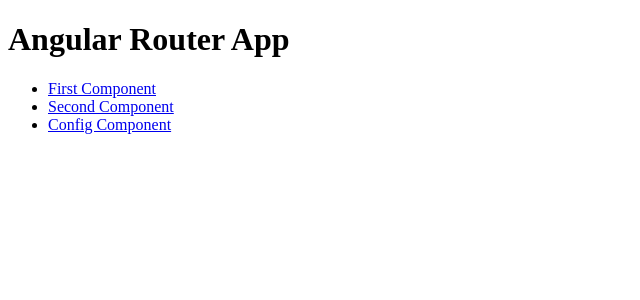
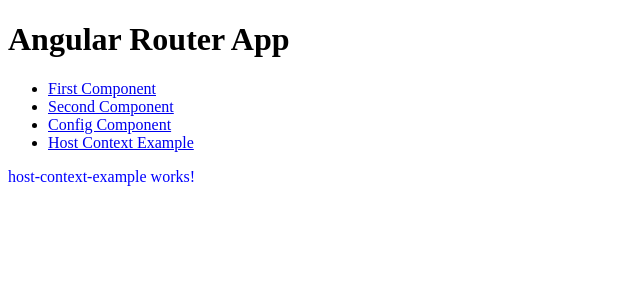
Before and after one commit to ht89/angular-basics-demo, an Angular app: page /host-context in a window 1280 px wide. Before the commit this address led to /. Shown: the top 300 px of the page, without its empty margins (0-640 px from the left). Built offline with nearby package versions, Linux system fonts and the light colour scheme.

Commit message:
feat: demo :host-context()

```diff
--- a/src/app/app-routing.module.ts
+++ b/src/app/app-routing.module.ts
@@ -2,6 +2,7 @@
 import { RouterModule, Routes } from '@angular/router';
 import { ConfigComponent } from './config/config.component';
 import { FirstComponent } from './first/first.component';
+import { HostContextExampleComponent } from './host-context-example/host-context-example.component';
 import { ChildComponent } from './second/child/child.component';
 import { SecondComponent } from './second/second.component';
 
@@ -13,6 +14,7 @@
     children: [{ path: ':id', component: ChildComponent }],
   },
   { path: 'config', component: ConfigComponent },
+  { path: 'host-context', component: HostContextExampleComponent },
   { path: '', redirectTo: '/first-component', pathMatch: 'full' }, // redirect to `first-component`
 ];
 
--- a/src/app/app.component.html
+++ b/src/app/app.component.html
@@ -28,6 +28,15 @@
         >Config Component</a
       >
     </li>
+
+    <li>
+      <a
+        routerLink="/host-context"
+        routerLinkActive="active"
+        ariaCurrentWhenActive="page"
+        >Host Context Example</a
+      >
+    </li>
   </ul>
 </nav>
 <!-- The routed views render in the <router-outlet>-->
--- a/src/app/app.module.ts
+++ b/src/app/app.module.ts
@@ -9,6 +9,7 @@
 import { ChildComponent } from './second/child/child.component';
 import { ConfigComponent } from './config/config.component';
 import { ConfigWithAsyncPipeComponent } from './config-with-async-pipe/config-with-async-pipe.component';
+import { HostContextExampleComponent } from './host-context-example/host-context-example.component';
 
 @NgModule({
   declarations: [
@@ -18,6 +19,7 @@
     ChildComponent,
     ConfigComponent,
     ConfigWithAsyncPipeComponent,
+    HostContextExampleComponent,
   ],
   imports: [BrowserModule, AppRoutingModule, HttpClientModule],
   providers: [],
--- /dev/null
+++ b/src/app/host-context-example/host-context-example.component.html
@@ -0,0 +1 @@
+<p>host-context-example works!</p>
--- /dev/null
+++ b/src/app/host-context-example/host-context-example.component.scss
@@ -0,0 +1,3 @@
+:host-context(.dark) {
+  color: blue;
+}
--- /dev/null
+++ b/src/app/host-context-example/host-context-example.component.ts
@@ -0,0 +1,23 @@
+import { AfterViewInit, Component, OnDestroy } from '@angular/core';
+
+@Component({
+  selector: 'app-host-context-example',
+  templateUrl: './host-context-example.component.html',
+  styleUrls: ['./host-context-example.component.scss'],
+})
+export class HostContextExampleComponent implements AfterViewInit, OnDestroy {
+  ngAfterViewInit(): void {
+    this.toggleDarkClass();
+  }
+
+  ngOnDestroy(): void {
+    this.toggleDarkClass();
+  }
+
+  private toggleDarkClass(): void {
+    const body = document.querySelector('body');
+    if (!body) return;
+
+    body.classList.toggle('dark');
+  }
+}
--- a/src/index.html
+++ b/src/index.html
@@ -1,12 +1,13 @@
-<!doctype html>
+<!DOCTYPE html>
 <html lang="en">
   <head>
-  <meta charset="utf-8">
+    <meta charset="utf-8" />
     <title>Demo</title>
-  <base href="/">
-  <meta name="viewport" content="width=device-width, initial-scale=1">
-  <link rel="icon" type="image/x-icon" href="favicon.ico">
+    <base href="/" />
+    <meta name="viewport" content="width=device-width, initial-scale=1" />
+    <link rel="icon" type="image/x-icon" href="favicon.ico" />
   </head>
+
   <body>
     <app-root></app-root>
   </body>
```
Lines whose indentation alone changed are shown as unchanged.
